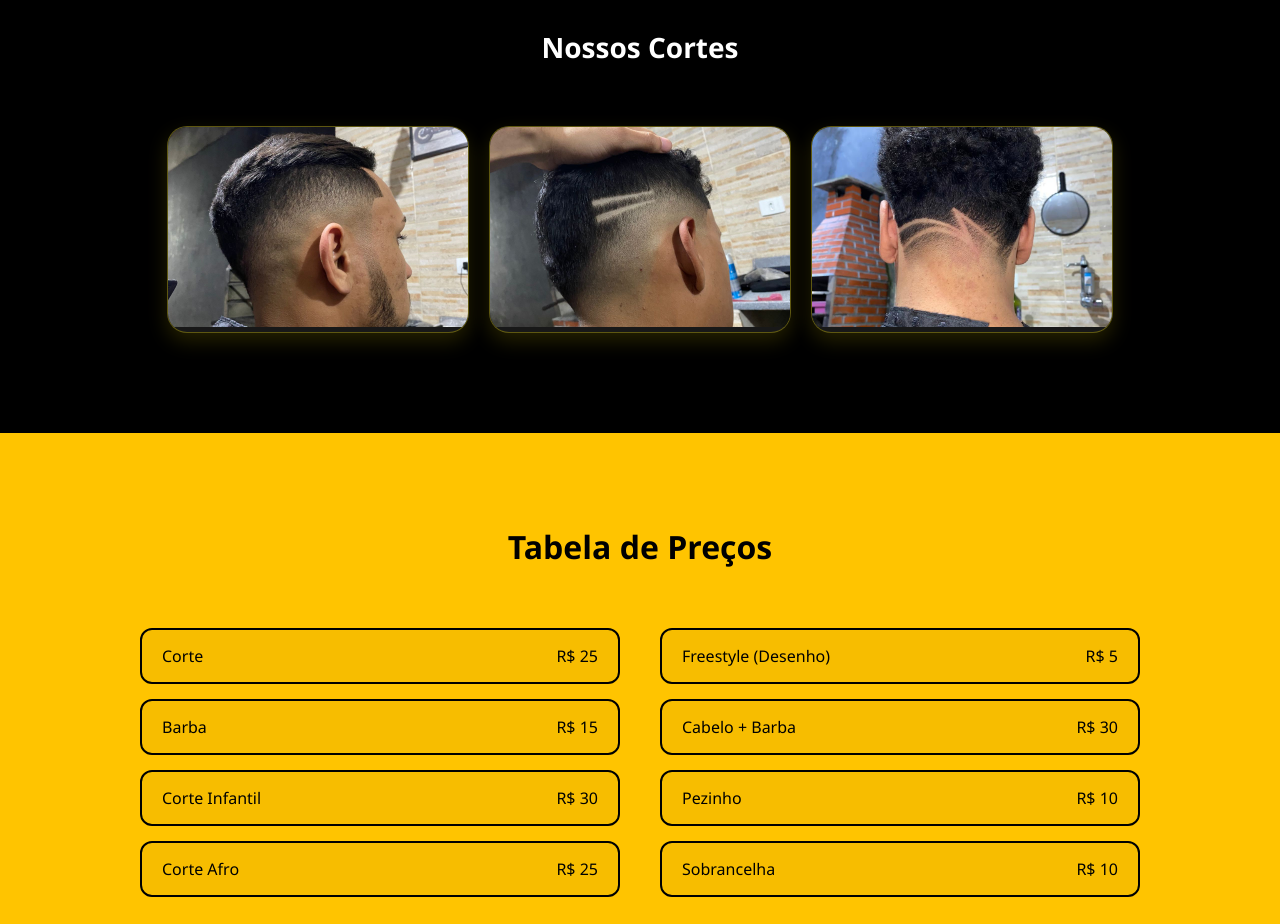
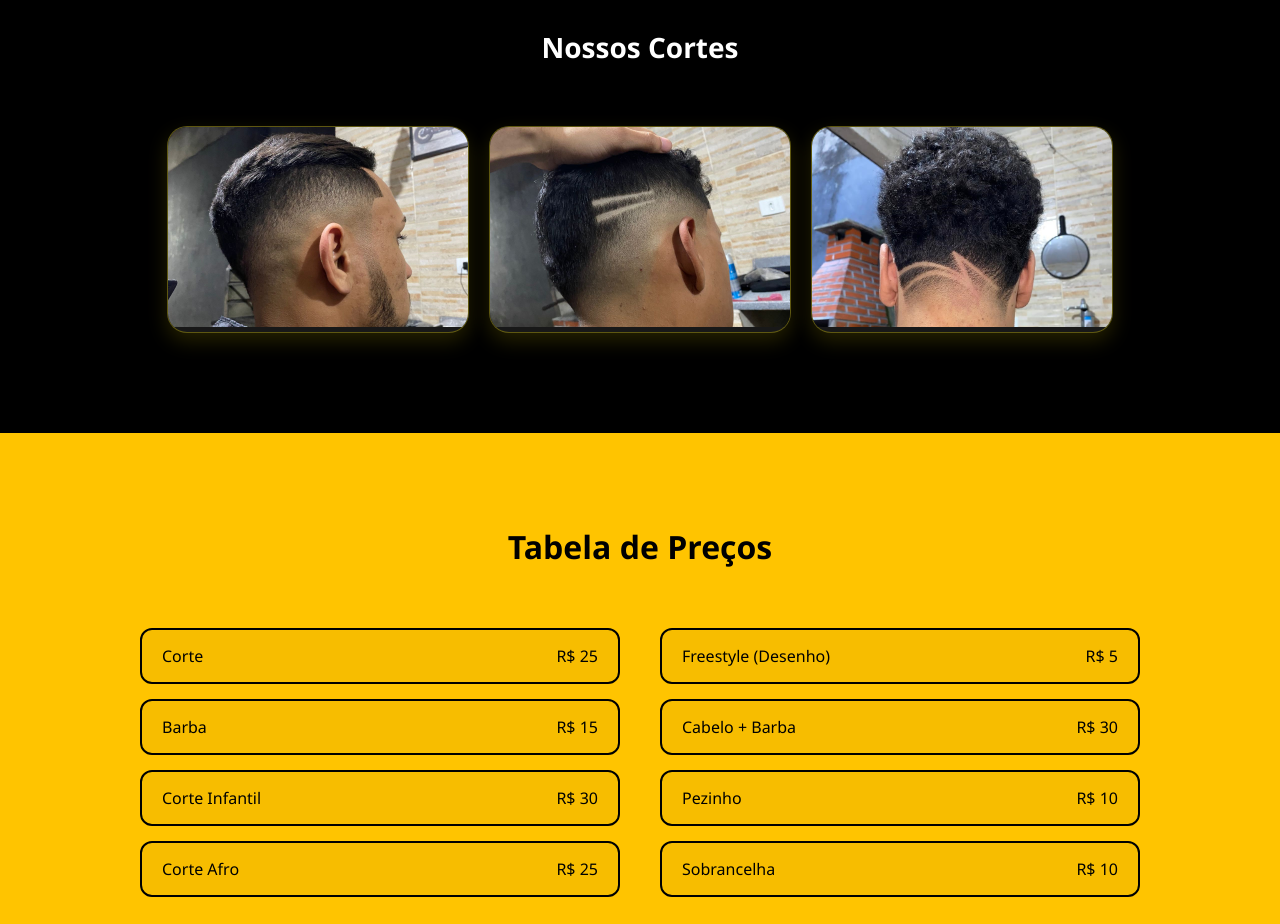
Before and after one commit to Klebolt/Vitu-s-Barber, a plain HTML site: page Vitu´s Barber/index.html in a window 1280 px wide. Shown: the part 880-1804 px from the top of the page. Drawn offline with nearby package versions, Linux system fonts and the light colour scheme.

Commit message:
index.html

```diff
--- a/Vitu´s Barber/index.html
+++ b/Vitu´s Barber/index.html
@@ -56,7 +56,7 @@
         <img src="img/corte2.jfif" alt="Degradê Navalhado">
       </div>
       <div class="card animate-on-scroll" data-delay="0.3s">
-        <img src="img/corte4.jfif" alt="Barba + Sobrancelha">
+        <img src="img/corte45.jpg" alt="Barba + Sobrancelha">
       </div>
 
     </div>
```
